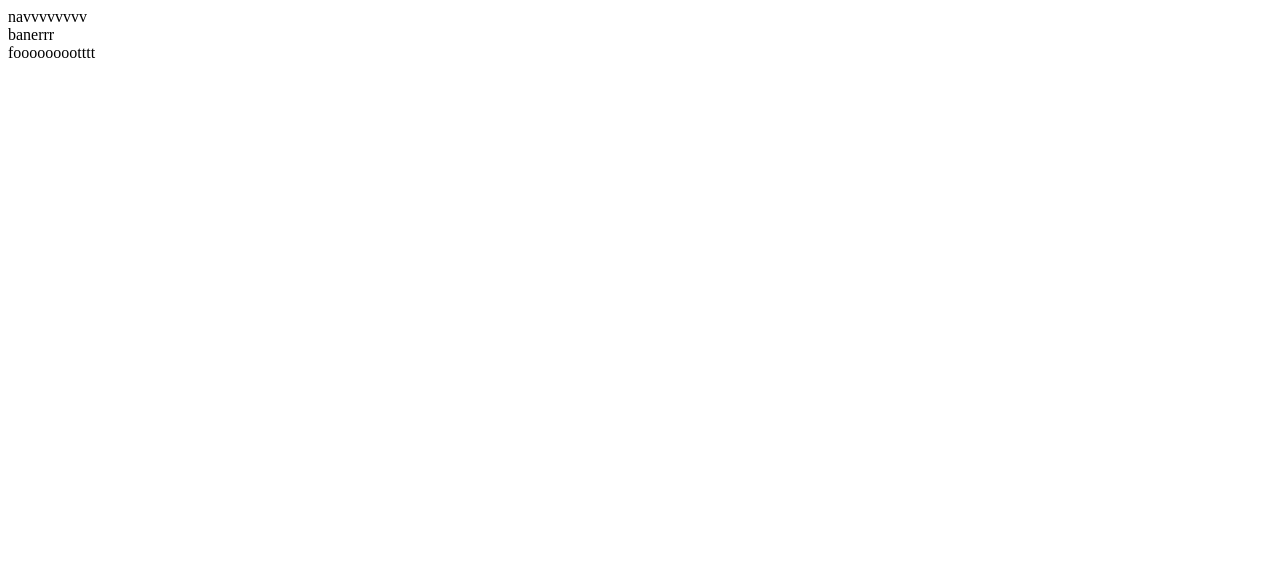
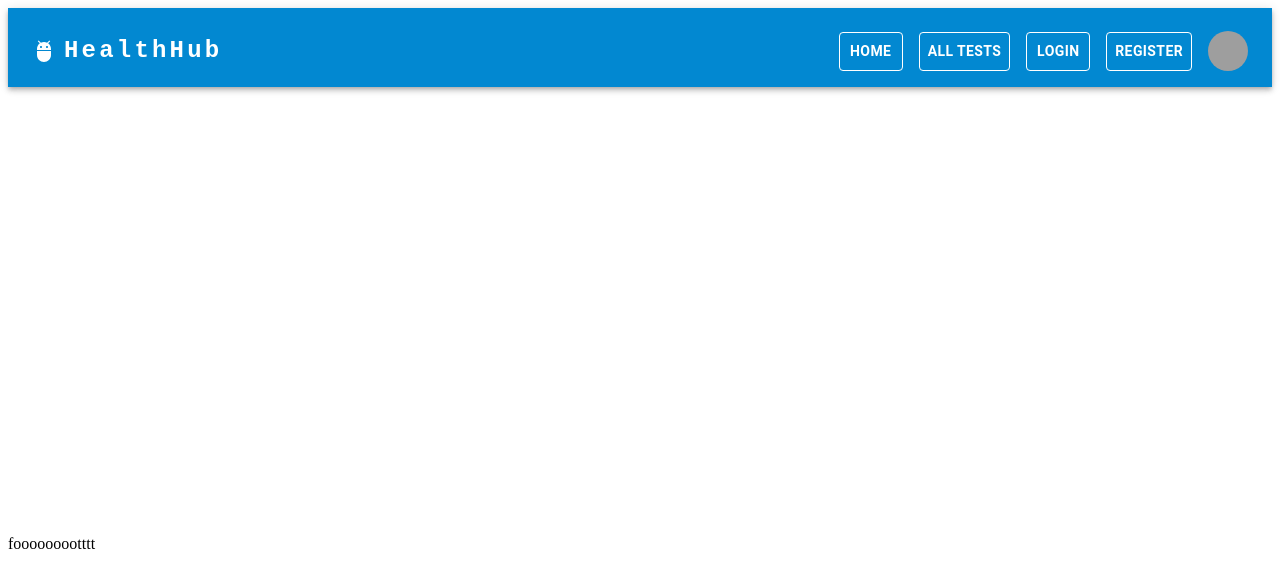
Before and after one commit to siamislam07/Diagnostic-Center-Client, a React (Vite) app: page / in a window 1280 px wide. Shown: the top 588 px of the page. Built offline with nearby package versions, Linux system fonts and the light colour scheme; grey boxes are pictures that could not be loaded.

Commit message:
inital appbar added more work to do in future next work added a banner

```diff
--- a/package.json
+++ b/package.json
@@ -10,6 +10,10 @@
     "preview": "vite preview"
   },
   "dependencies": {
+    "@emotion/react": "^11.11.1",
+    "@emotion/styled": "^11.11.0",
+    "@mui/icons-material": "^5.14.18",
+    "@mui/material": "^5.14.18",
     "localforage": "^1.10.0",
     "match-sorter": "^6.3.1",
     "react": "^18.2.0",
--- a/src/pages/Home/Banner/Banner.jsx
+++ b/src/pages/Home/Banner/Banner.jsx
@@ -1,10 +1,19 @@
+import { Grid } from "@mui/material";
 
 
 const Banner = () => {
     return (
-        <div>
-            banerrr
-        </div>
+        <Grid
+        id="Home"
+        sx={{
+            py: 28,
+            backgroundImage:`linear-gradient(45deg, rgba(0,0,0,0.5), rgba())`,
+            backgroundPosition:'center',
+            backgroundSize:'cover'
+        }}
+        >
+
+        </Grid>
     );
 };
 
--- a/src/pages/Shared/Footer/Footer.jsx
+++ b/src/pages/Shared/Footer/Footer.jsx
@@ -2,8 +2,8 @@
 
 const Footer = () => {
     return (
-        <div>
-fooooooootttt
+        <div style={{height:'100vh'}}>
+            fooooooootttt
         </div>
     );
 };
--- a/src/pages/Shared/Navbar/Navbar.jsx
+++ b/src/pages/Shared/Navbar/Navbar.jsx
@@ -1,11 +1,168 @@
+import * as React from 'react';
+import AppBar from '@mui/material/AppBar';
+import Box from '@mui/material/Box';
+import Toolbar from '@mui/material/Toolbar';
+import IconButton from '@mui/material/IconButton';
+import Typography from '@mui/material/Typography';
+import Menu from '@mui/material/Menu';
+import MenuIcon from '@mui/icons-material/Menu';
+import Container from '@mui/material/Container';
+import Avatar from '@mui/material/Avatar';
+import Button from '@mui/material/Button';
+import Tooltip from '@mui/material/Tooltip';
+import MenuItem from '@mui/material/MenuItem';
+import AdbIcon from '@mui/icons-material/Adb';
+import { Link } from 'react-router-dom';
 
+const pages = ['Home', 'All Tests','Login', 'Register'];
+const settings = ['Dashboard', 'Logout'];
 
-const Navbar = () => {
+function Navbar() {
+    const [anchorElNav, setAnchorElNav] = React.useState(null);
+    const [anchorElUser, setAnchorElUser] = React.useState(null);
+
+    const handleOpenNavMenu = (event) => {
+        setAnchorElNav(event.currentTarget);
+    };
+    const handleOpenUserMenu = (event) => {
+        setAnchorElUser(event.currentTarget);
+    };
+
+    const handleCloseNavMenu = () => {
+        setAnchorElNav(null);
+    };
+
+    const handleCloseUserMenu = () => {
+        setAnchorElUser(null);
+    };
+
     return (
-        <div>
-            navvvvvvvv
-        </div>
+        <AppBar component="nav" color='info' position="static" sx={{pt: 1}}>
+            <Container maxWidth="xl">
+                <Toolbar disableGutters>
+                    <AdbIcon sx={{ display: { xs: 'none', md: 'flex' }, mr: 1 }} />
+                    <Typography
+                        variant="h5"
+                        noWrap
+                        component="a"
+                        href="#app-bar-with-responsive-menu"
+                        sx={{
+                            mr: 2,
+                            display: { xs: 'none', md: 'flex' },
+                            fontFamily: 'monospace',
+                            fontWeight: 700,
+                            letterSpacing: '.2rem',
+                            color: 'inherit',
+                            textDecoration: 'none',
+                        }}
+                    >
+                        HealthHub
+                    </Typography>
+
+                    <Box sx={{ flexGrow: 1, display: { xs: 'flex', md: 'none' }, justifyItems:'end'  }}>
+                        <IconButton
+                            size="large"
+                            aria-label="account of current user"
+                            aria-controls="menu-appbar"
+                            aria-haspopup="true"
+                            onClick={handleOpenNavMenu}
+                            color="inherit"
+                        >
+                            <MenuIcon />
+                        </IconButton>
+                        <Menu
+                            id="menu-appbar"
+                            anchorEl={anchorElNav}
+                            anchorOrigin={{
+                                vertical: 'bottom',
+                                horizontal: 'left',
+                            }}
+                            keepMounted
+                            transformOrigin={{
+                                vertical: 'top',
+                                horizontal: 'left',
+                            }}
+                            open={Boolean(anchorElNav)}
+                            onClose={handleCloseNavMenu}
+                            sx={{
+                                display: { xs: 'block', md: 'none' },
+                            }}
+                        >
+                            {pages.map((page) => (
+                                <MenuItem key={page} onClick={handleCloseNavMenu}>
+                                    <Typography textAlign="center">{page}</Typography>
+                                </MenuItem>
+                            ))}
+                        </Menu>
+                    </Box>
+
+                    <AdbIcon sx={{ display: { xs: 'flex', md: 'none' }, mr: 1 }} />
+                    <Typography
+                        variant="h5"
+                        noWrap
+                        component="a"
+                        href="#app-bar-with-responsive-menu"
+                        sx={{
+                            mr: 5,
+                            display: { xs: 'flex', md: 'none' },
+                            flexGrow: 1,
+                            fontFamily: 'monospace',
+                            fontWeight: 700,
+                            letterSpacing: '.3rem',
+                            color: 'inherit',
+                            textDecoration: 'none',
+                        }}
+                    >
+                        Health
+                    </Typography>
+                    <Box sx={{ flexGrow: 1, display: { xs: 'none', md: 'flex' }, justifyContent:'end' }}>
+                        {pages.map((page) => (
+                            <Button
+                                key={page}
+                                onClick={handleCloseNavMenu}
+                                component={Link}
+                                to={page==='Login'? '/login':(page === 'Register'? '/register': undefined)}
+                                sx={{ my: 2,mr:2, color: 'white', display: 'block', border:'1px solid',textAlign:"center", fontWeight:'600' }}
+                            >
+                                {page}
+                            </Button>
+                        ))}
+                        {/* <Link to='/register'><Button sx={{ my: 2,mr:2, color: 'white',  border:'1px solid' }}>Register</Button></Link> */}
+                    </Box>
+
+                        {/* TODO: conditional this with user if login or not */}
+                    <Box sx={{ flexGrow: 0 }}>
+                        <Tooltip title="Open settings">
+                            <IconButton onClick={handleOpenUserMenu} sx={{ p: 0 }}>
+                                <Avatar alt="Remy Sharp" src="/static/images/avatar/2.jpg" />
+                            </IconButton>
+                        </Tooltip>
+                        <Menu
+                            sx={{ mt: '45px' }}
+                            id="menu-appbar"
+                            anchorEl={anchorElUser}
+                            anchorOrigin={{
+                                vertical: 'top',
+                                horizontal: 'right',
+                            }}
+                            keepMounted
+                            transformOrigin={{
+                                vertical: 'top',
+                                horizontal: 'right',
+                            }}
+                            open={Boolean(anchorElUser)}
+                            onClose={handleCloseUserMenu}
+                        >
+                            {settings.map((setting) => (
+                                <MenuItem key={setting} onClick={handleCloseUserMenu}>
+                                    <Typography textAlign="center">{setting}</Typography>
+                                </MenuItem>
+                            ))}
+                        </Menu>
+                    </Box>
+                </Toolbar>
+            </Container>
+        </AppBar>
     );
-};
-
+}
 export default Navbar;
```
Also changed, not shown: src/Utils/SiteTheme.jsx (added, +10 -0 lines), 1 other file (tests, documents, lock files or other folders).
